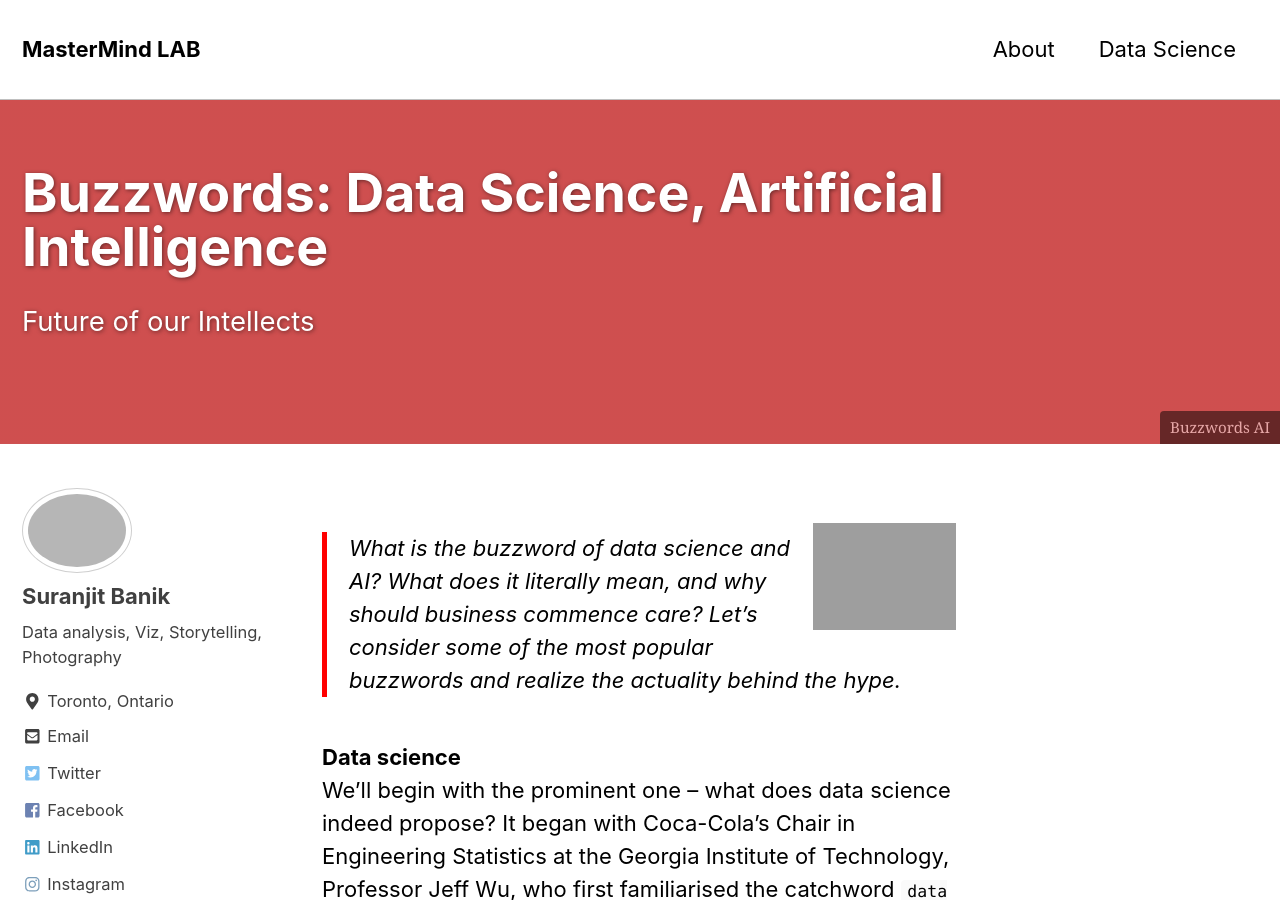
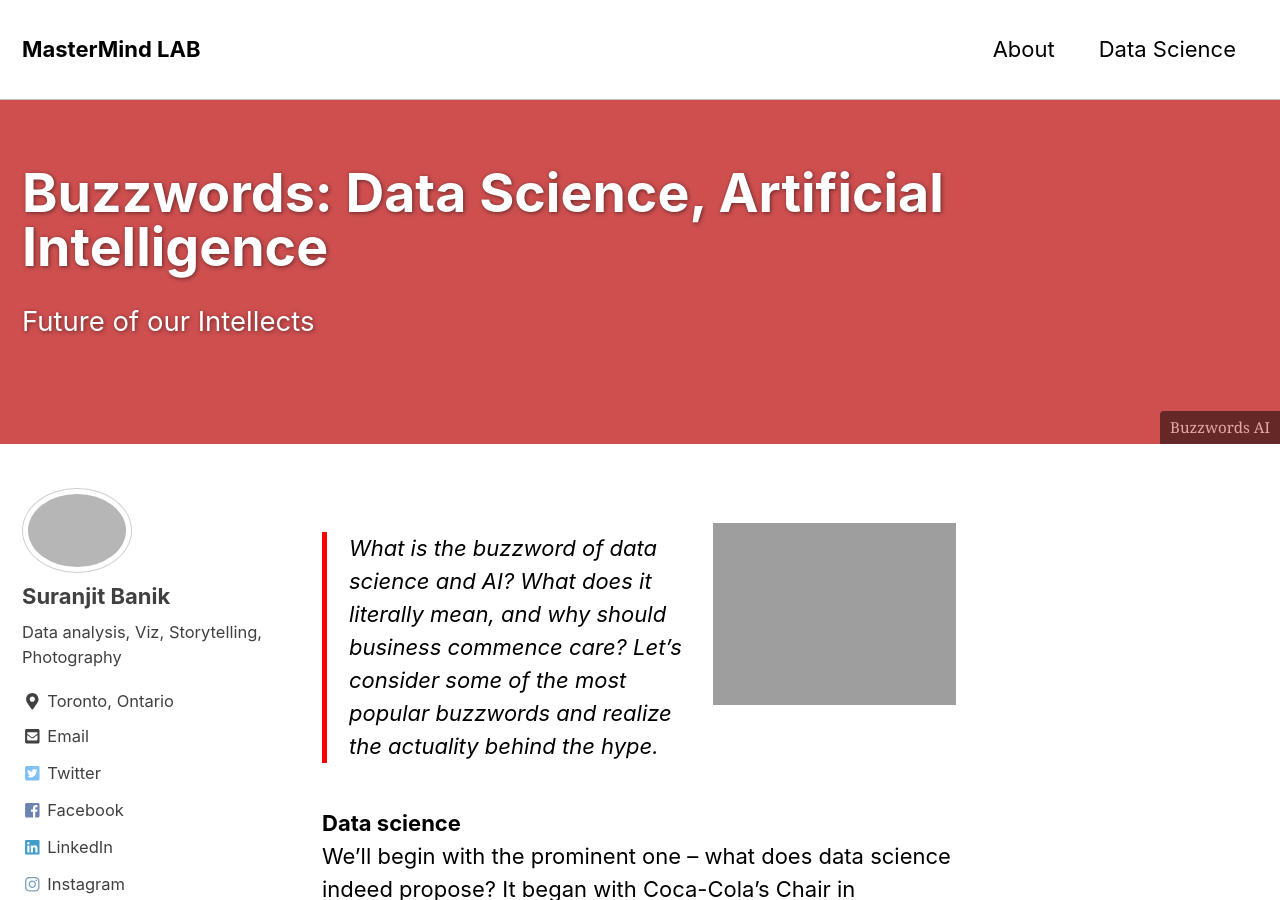
Before and after one commit to mastermindLAB/mastermindLAB.github.io, a Jekyll site: the page built from _posts/2019-03-29-DefinitionOfDataScience.md, in a window 1280 px wide and 900 px high. Built offline with Jekyll 4.4.1, drawn with Linux system fonts in a browser that asks for light colours; nearby versions of some CDN libraries.

```diff
--- a/_posts/2019-03-29-DefinitionOfDataScience.md
+++ b/_posts/2019-03-29-DefinitionOfDataScience.md
@@ -12,7 +12,7 @@
       url: "https://github.com/mastermindlab"
 ---
 <center>
-<img style="padding: 35px 2px 3px 5px;" align="right" src="{{ site.url }}{{ site.baseurl }}/images/face-recognision-blog.jpg" width="150" height="150"></center>
+<img style="padding: 35px 2px 3px 5px;" align="right" src="{{ site.url }}{{ site.baseurl }}/images/face-recognision-blog.jpg" width="250" height="250"></center>
 >What is the buzzword of _data science_ and AI? What does it literally mean, and why should business commence care? Let’s consider some of the most popular buzzwords and realize the actuality behind the hype.
 
 
```
